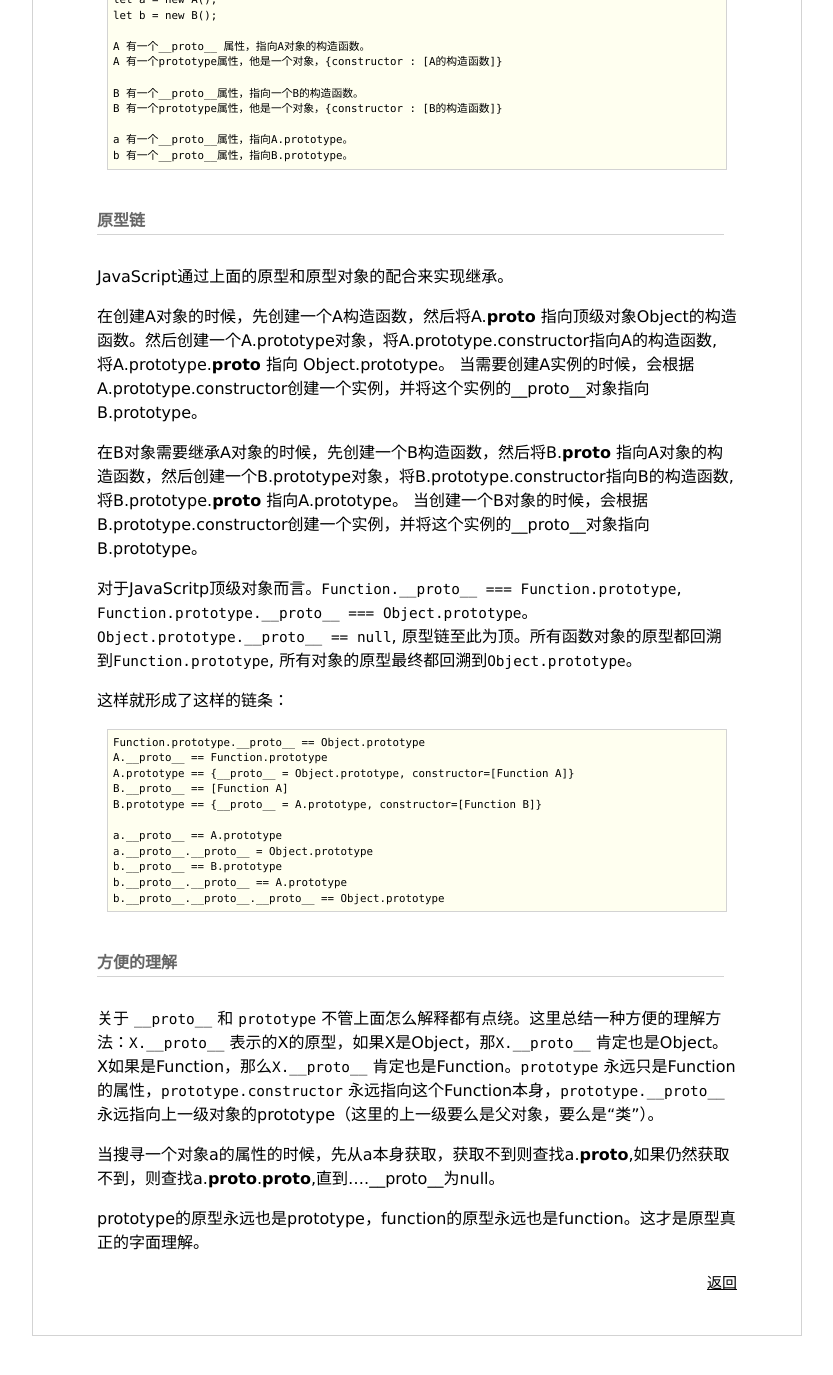
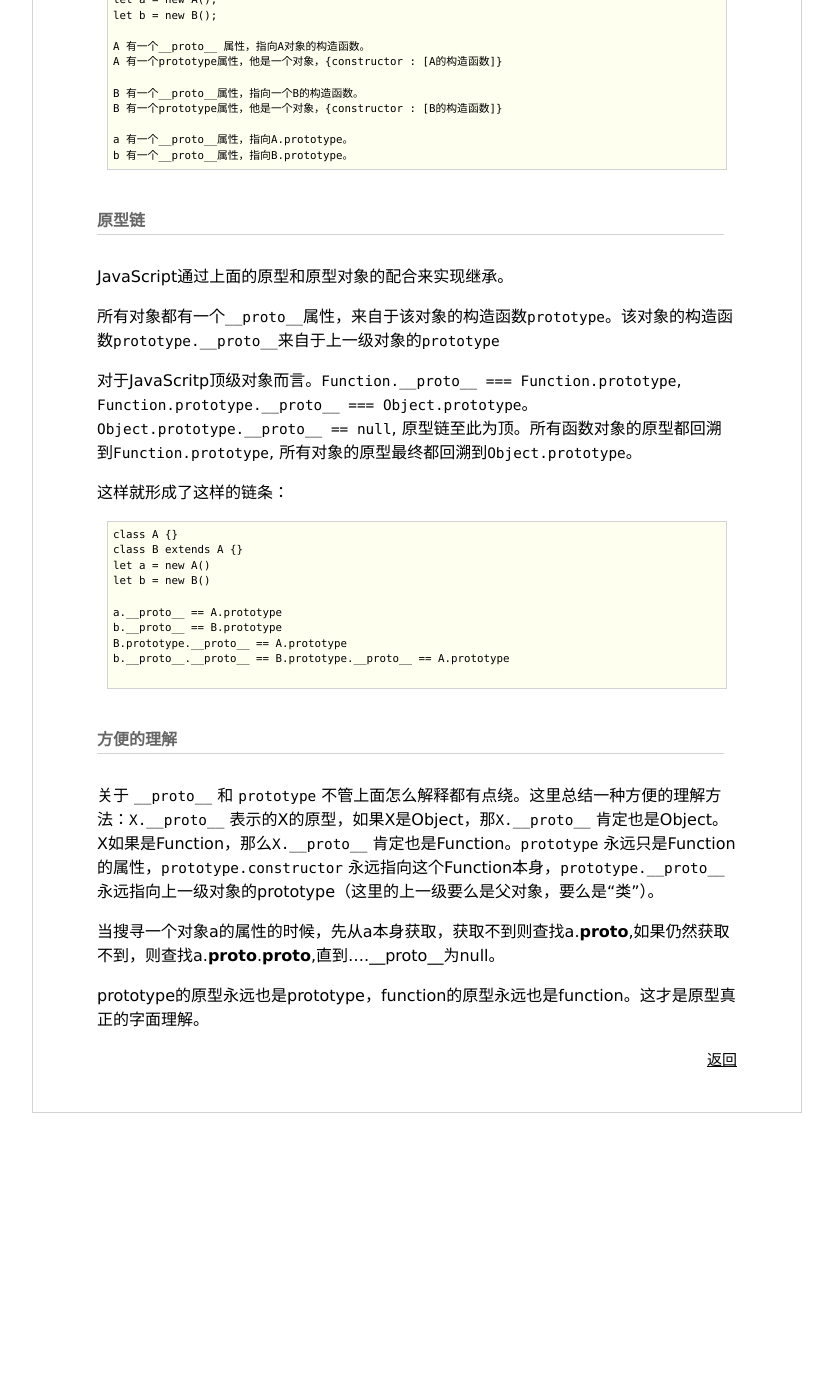
Before and after one commit to chufengma/blog, a Jekyll site: the page built from _posts/2018-07-05-JavaScript原型原型链.md, in a window 1280 px wide and 1400 px high, scrolled down 1070 px. Shown: the top 1375 px of the window, without its empty margins (224-1057 px from the left). Built offline with Jekyll 4.4.1, drawn with Linux system fonts in a browser that asks for light colours; our own code applies the rules of GitHub Pages for plain Markdown files; after the commit the page ends 2247 px from its top, so only the background shows below that.

Commit message:
Update 2018-07-05-JavaScript原型原型链.md

````diff
--- a/_posts/2018-07-05-JavaScript原型原型链.md
+++ b/_posts/2018-07-05-JavaScript原型原型链.md
@@ -48,28 +48,23 @@ b 有一个__proto__属性，指向B.prototype。
 
 JavaScript通过上面的原型和原型对象的配合来实现继承。
 
-在创建A对象的时候，先创建一个A构造函数，然后将A.__proto__ 指向顶级对象Object的构造函数。然后创建一个A.prototype对象，将A.prototype.constructor指向A的构造函数, 将A.prototype.__proto__ 指向 Object.prototype。
-当需要创建A实例的时候，会根据A.prototype.constructor创建一个实例，并将这个实例的__proto__对象指向B.prototype。
-
-在B对象需要继承A对象的时候，先创建一个B构造函数，然后将B.__proto__ 指向A对象的构造函数，然后创建一个B.prototype对象，将B.prototype.constructor指向B的构造函数, 将B.prototype.__proto__ 指向A.prototype。
-当创建一个B对象的时候，会根据B.prototype.constructor创建一个实例，并将这个实例的__proto__对象指向B.prototype。
+所有对象都有一个`__proto__`属性，来自于该对象的构造函数`prototype`。该对象的构造函数`prototype.__proto__`来自于上一级对象的`prototype`
 
 对于JavaScritp顶级对象而言。`Function.__proto__ === Function.prototype`, `Function.prototype.__proto__ === Object.prototype`。`Object.prototype.__proto__ == null`, 原型链至此为顶。所有函数对象的原型都回溯到`Function.prototype`, 所有对象的原型最终都回溯到`Object.prototype`。
 
 这样就形成了这样的链条：
 
 ```
-Function.prototype.__proto__ == Object.prototype
-A.__proto__ == Function.prototype
-A.prototype == {__proto__ = Object.prototype, constructor=[Function A]}
-B.__proto__ == [Function A]
-B.prototype == {__proto__ = A.prototype, constructor=[Function B]}
+class A {}
+class B extends A {}
+let a = new A()
+let b = new B()
 
 a.__proto__ == A.prototype
-a.__proto__.__proto__ = Object.prototype
 b.__proto__ == B.prototype
-b.__proto__.__proto__ == A.prototype
-b.__proto__.__proto__.__proto__ == Object.prototype
+B.prototype.__proto__ == A.prototype
+b.__proto__.__proto__ == B.prototype.__proto__ == A.prototype
+
 ```
 
 #### 方便的理解
````
